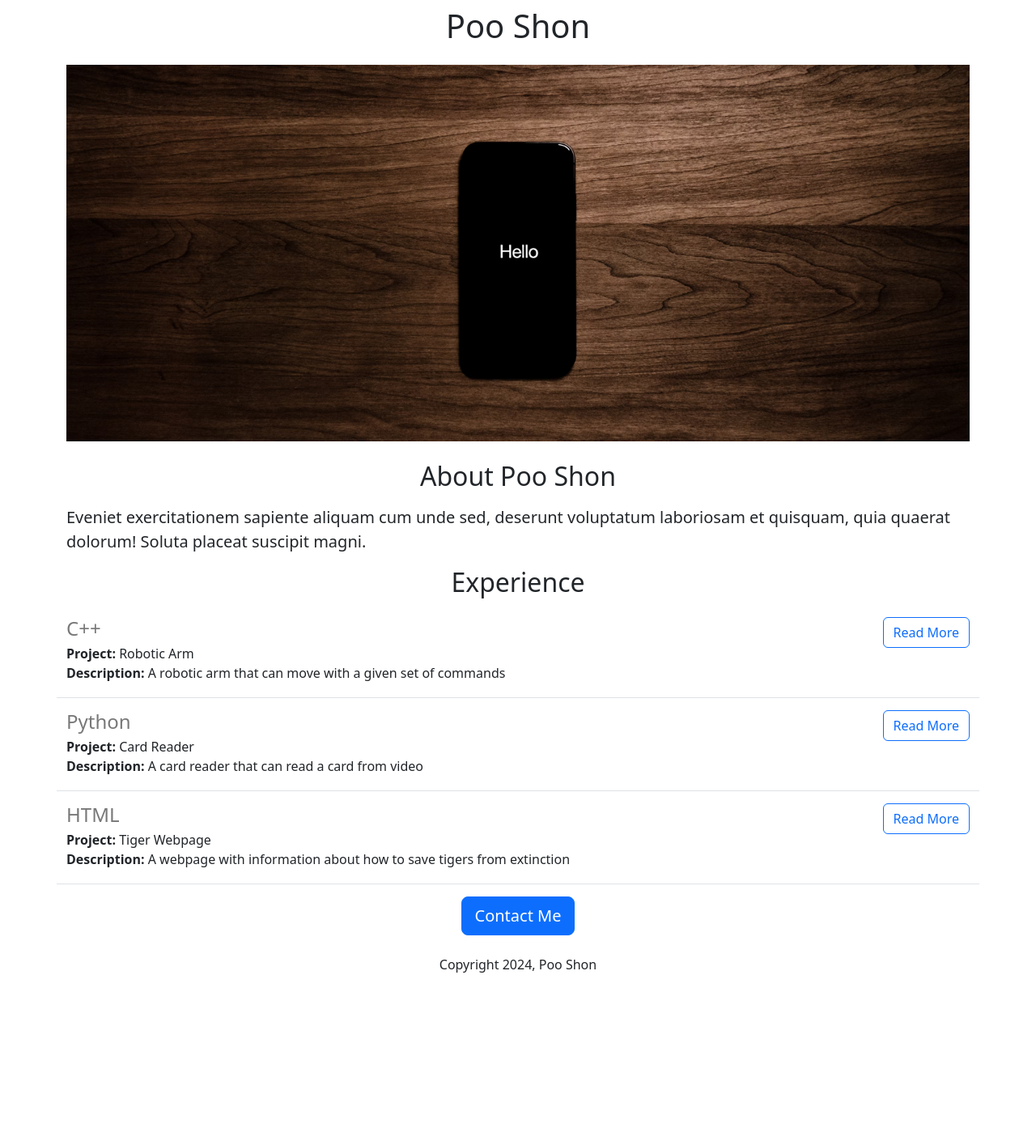
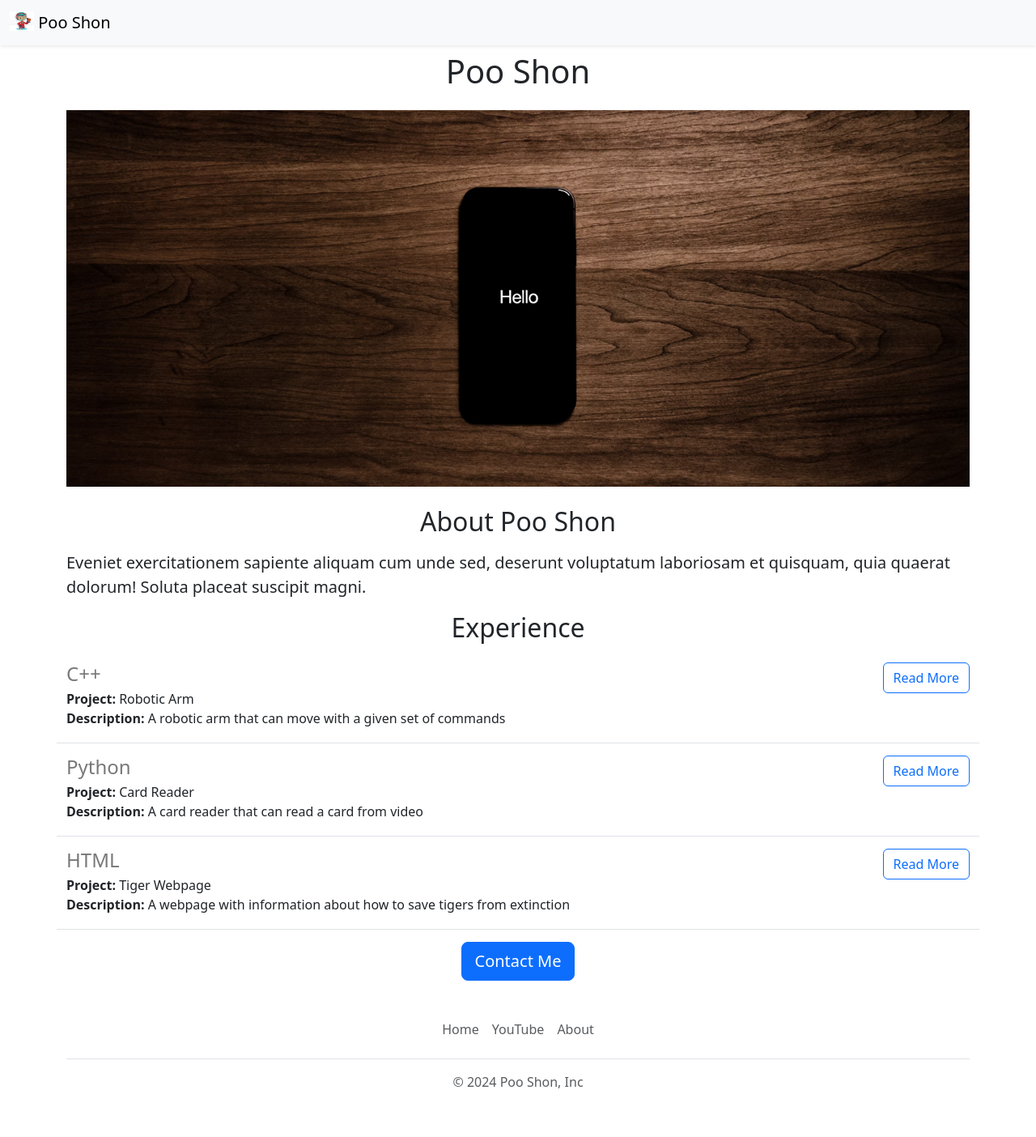
Before and after one commit to Suh-Raff/careers-website-clone, a Flask app: page / in a window 1280 px wide. Shown: the whole page at 81% size. Before the commit the page ends 1201 px from the top, so only its background shows below. Run offline with Flask 3, Linux system fonts and the light colour scheme.

Commit message:
Added Nav bar and footer links

```diff
--- /dev/null
+++ b/templates/footer.html
@@ -0,0 +1,10 @@
+<div class="container">
+  <footer class="py-3 my-4">
+    <ul class="nav justify-content-center border-bottom pb-3 mb-3">
+      <li class="nav-item"><a href="https://www.thea-ky.org/" class="nav-link px-2 text-body-secondary">Home</a></li>
+      <li class="nav-item"><a href="#" class="nav-link px-2 text-body-secondary">YouTube</a></li>
+      <li class="nav-item"><a href="#" class="nav-link px-2 text-body-secondary">About</a></li>
+    </ul>
+    <p class="text-center text-body-secondary">&copy; 2024 Poo Shon, Inc</p>
+  </footer>
+</div>
--- a/templates/home.html
+++ b/templates/home.html
@@ -5,10 +5,11 @@
   <meta http-equiv="X-UA-Compatible" content="IE=edge">
   <meta name="viewport" content="width=device-width, initial-scale=1.0">
   <link href="https://cdn.jsdelivr.net/npm/bootstrap@5.3.2/dist/css/bootstrap.min.css" rel="stylesheet" integrity="sha384-T3c6CoIi6uLrA9TneNEoa7RxnatzjcDSCmG1MXxSR1GAsXEV/Dwwykc2MPK8M2HN" crossorigin="anonymous">
-  <title>Poo Shon's Webpage</title>
+  <title>Thea-Ky</title>
 </head>
 
 <body>
+  {% include 'nav.html' %}
   <div class="container">
   <h1 class="text-center mt-2 mb-4">Poo Shon</h1>
   <img class="img-fluid" src="/static/hello.png" id="banner">
@@ -24,8 +25,9 @@
     </div>
     <div class="text-center">
       <button type="button" class="btn btn-primary btn-lg">Contact Me</button>
-      <p class="mt-4">Copyright 2024, Poo Shon</p>
+<!--       <p class="mt-4">Copyright 2024, Poo Shon</p>
+ -->    </div>
     </div>
-    </div>
+  {% include 'footer.html' %}
 </body>
 </html>
--- /dev/null
+++ b/templates/nav.html
@@ -0,0 +1,9 @@
+<nav class="navbar bg-body-tertiary shadow-sm fixed-top bg-red">
+  <div class="container-fluid">
+    <a class="navbar-brand" href="#">
+      <img src="/static/octo_cat.png" alt="Logo" width="30" height="24" class="d-inline-block align-text-top">
+      Poo Shon
+    </a>
+  </div>
+</nav>
+<div style="height: 56px;"></div>
```
Also changed, not shown: static/octo_cat.png (added).
